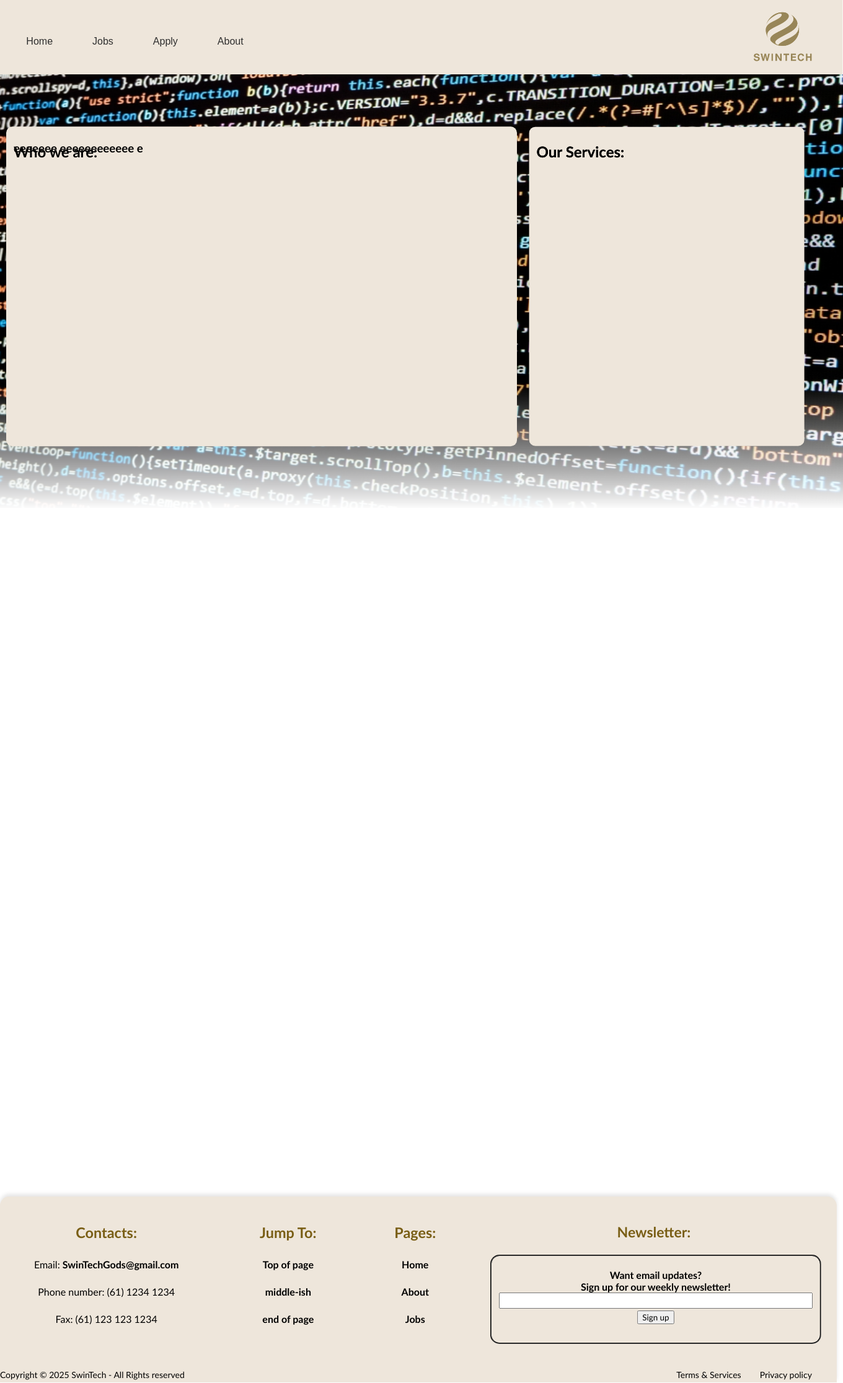
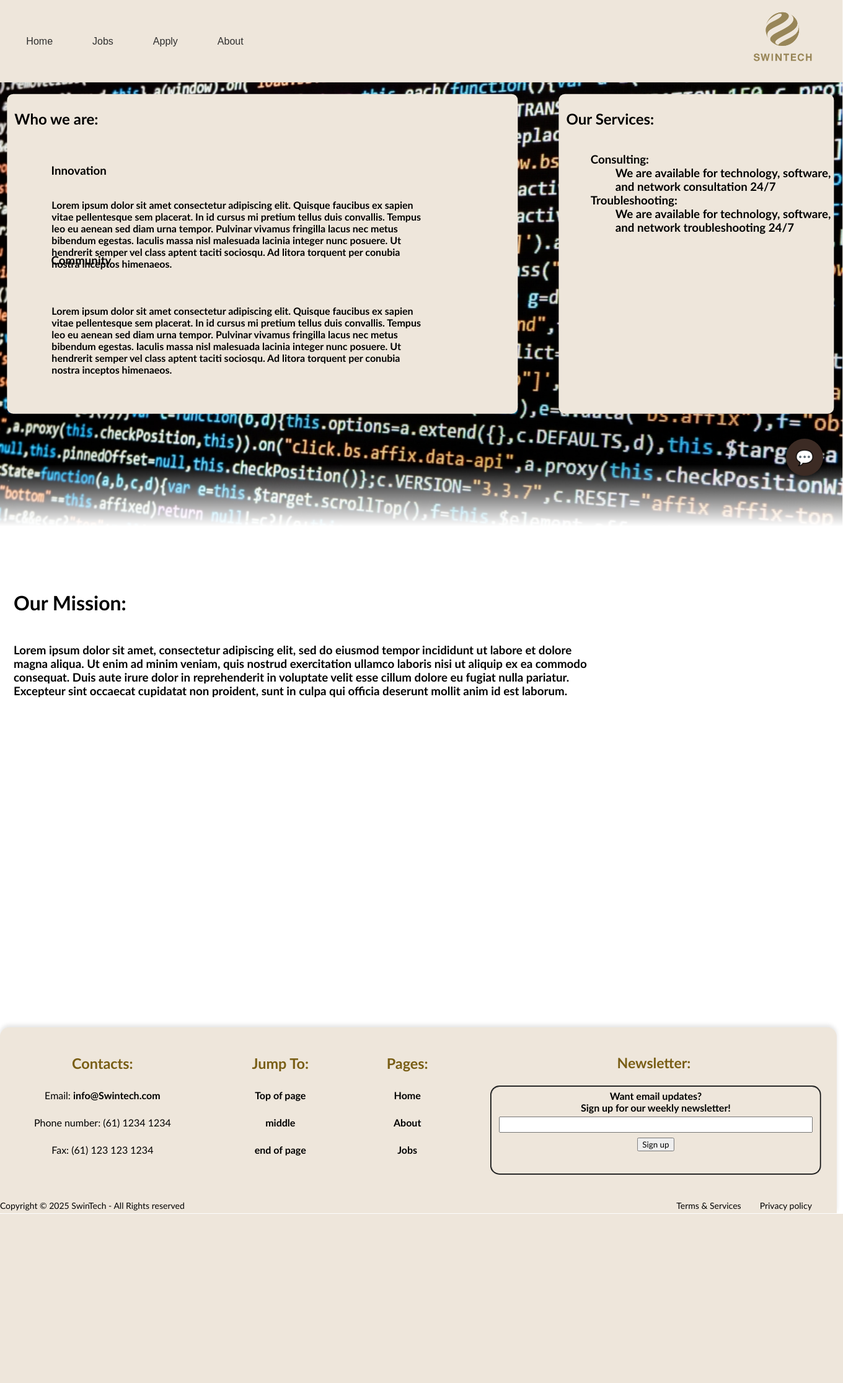
Before and after one commit to SwinTechCOS10026/project2, a PHP site: page /project1/index.html in a window 1360 px wide. Shown: the whole page at 62% size. After the commit the page ends 1959 px from the top, so only its background shows below. Run offline with PHP 8.4, Linux system fonts and the light colour scheme.

Commit message:
changed the way the company description section was formatted + made the background image use the relevant background css functions/commands, also added the help message interface made by des, fleshed out some of the physical text content as well

```diff
--- a/index.html
+++ /dev/null
@@ -1,92 +0,0 @@
-<!DOCTYPE html>
-<html lang="en">
-    <!-- head -->
-	<head>
-		<meta charset="utf-8">
-        <meta name="description" content="Introduction to basic HTML elements">
-		<meta name="keywords" content="HTML, Doctype, Head, Body, Meta, Paragraph, Headings, Strong, Emphasis, form">
-		<meta name="author: " content="Chea Roelink">
-		<meta name="viewport" content="width=device-width, initial-scale=1.0">
-		<title>Home </title>
-        <link rel="stylesheet" href="stylesheets/styles.css">
-    </head>
-
-    <!-- body -->
-    <body id="index-body">
-        <!-- header -->
-        <header class="job-header" id="main-content">
-
-            <nav class="job-nav-bar">
-              <a href="index.html"><button class="job-nav-btn">Home</button></a>
-              <a href="jobs.html"><button class="job-nav-btn">Jobs</button></a>
-              <a href="apply.html"><button class="job-nav-btn">Apply</button></a>
-              <a href="about.html"><button class="job-nav-btn">About</button></a>
-            </nav>
-            <div class="job-logo">
-              <img src="stylesheets/images/logo.png" alt="Company Logo">
-            </div>
-        </header>
-        <!-- main of body -->
-        <main>
-            <a id="background-image"><img src="stylesheets/images/programming.png" alt="Photo of a man programming" width=1400 height=700 title="Filesize 222kb "/></a>
-            <!-- <fieldset id="master-field-background"> -->
-            <fieldset class="company-description-fieldset-left">
-                <h2 id="company-description">
-                    Who we are:
-                </h2>
-                <h3 id="company-description">
-                    eeeeeee eeeeeeeeeeee e
-                </h3>
-            </fieldset>
-            <fieldset class="company-description-fieldset-right">
-                <h2 id="company-description">
-                    Our Services:
-                </h2>
-                <h2 id="company-description">
-                    Our Services:
-                </h2>
-            </fieldset>
-            <!-- </fieldset> -->
-        </main>
-        <!-- Footer -->
-        <footer id="footer">
-            <!-- lists and list items -->
-            <ul id="footer-ul-contacts">
-                <h3>Contacts:</h3>
-                <li>Email: <a id="footer-a-contacts" href="mailto:SwinTechGods@gmail.com">SwinTechGods@gmail.com</a></li>
-                <li>Phone number: (61) 1234 1234</li>
-                <li>Fax: (61) 123 123 1234 </li>
-            </ul>
-            <ul id="footer-ul-jump-tos">
-                <h3>Jump To:</h3>
-                <li><a href="index.html" id="footer-a-jump-tos">Top of page</a></li>
-                <li><a href="#background-image" id="footer-a-jump-tos">middle-ish</a></li>
-                <li><a href="#mission-statement" id="footer-a-jump-tos">end of page</a></li>
-            </ul>
-            <ul id="footer-ul-page-links">
-                <h3>Pages:</h3>
-                <li><a href="index.html" id="footer-a-page-links">Home</a></li>
-                <li><a href="about.html" id="footer-a-page-links">About</a></li>
-                <li><a href="jobs.html" id="footer-a-page-links">Jobs</a></li>
-            </ul>
-            <!-- newsletter entry -->
-            <form method="post"></form>
-                <h3 id="newsletter-title">Newsletter:</h3>
-                <fieldset id="newsletter-fieldset">
-                    <p>
-                        <label for="newsletter">
-                            <strong>
-                                Want email updates? <br> Sign up for our weekly newsletter! <br>
-                            </strong>
-                        </label>
-                        <textarea name= "newsletter" id="newsletter-textarea" placeholder="Enter your email"> </textarea>
-                        <input type= "submit" value="Sign up">
-                    </p>
-                </fieldset>
-            <!-- extra footer information -->
-            <p id="footer-copyright">Copyright © 2025 SwinTech - All Rights reserved</p>
-            <a target="_blank" href="extra-files-for-links/Placeholder Privacy Policy.pdf" id="footer-privacy">Privacy policy</a>
-            <a target="_blank" href="extra-files-for-links/Terms_and_Services_Agreement.pdf" id="footer-terms">Terms &amp; Services</a>
-        </footer>
-    </body>
-</html>
--- /dev/null
+++ b/project1/index.html
@@ -0,0 +1,142 @@
+<!DOCTYPE html>
+<html lang="en">
+    <!-- head -->
+	<head>
+		<meta charset="utf-8">
+        <meta name="description" content="Introduction to basic HTML elements">
+		<meta name="keywords" content="HTML, Doctype, Head, Body, Meta, Paragraph, Headings, Strong, Emphasis, form">
+		<meta name="author: " content="Chea Roelink">
+		<meta name="viewport" content="width=device-width, initial-scale=1.0">
+		<title>Home </title>
+        <link rel="stylesheet" href="/stylesheets/styles.css">
+    </head>
+
+    <!-- body -->
+    <body id="index-body">
+        <!-- header -->
+        <header class="job-header" id="main-content">
+
+            <nav class="job-nav-bar">
+              <a href="index.html"><button class="job-nav-btn">Home</button></a>
+              <a href="jobs.html"><button class="job-nav-btn">Jobs</button></a>
+              <a href="apply.html"><button class="job-nav-btn">Apply</button></a>
+              <a href="about.html"><button class="job-nav-btn">About</button></a>
+            </nav>
+            <div class="job-logo">
+              <a href="index.html"><img src="/stylesheets/images/logo.png" alt="Company Logo"></a>
+            </div>
+        </header>
+              <!--- feedback aside --->
+        <aside class="jobs-contact-aside" aria-label="Contact Us Sidebar">
+
+            <input type="checkbox" id="jobs-contact-toggle" class="jobs-contact-toggle" hidden>
+
+            <label for="jobs-contact-toggle" class="jobs-contact-btn" aria-label="Open Contact Form">
+            <span class="jobs-contact-icon">💬</span>
+            </label>
+
+            <!-- contact panel -->
+            <div class="jobs-contact-panel">
+            <!-- close button -->
+            <label for="jobs-contact-toggle" class="jobs-contact-close" aria-label="Close Contact Form">×</label>
+
+            <h3 class="jobs-contact-title">Contact Us</h3>
+            <p class="jobs-contact-note">
+                We value every voice. Whether you have questions, feedback, or just want to say hi — this is the place.
+                Our team reads every message, and we’ll get back to you as soon as we can.
+            </p>
+            <form class="jobs-contact-form">
+                <label for="jobs-contact-name">Name</label>
+                <input type="text" id="jobs-contact-name" name="jobs-contact-name" >
+
+                <label for="jobs-contact-phone">Phone</label>
+                <input type="email" id="jobs-contact-phone" name="jobs-contact-phone" >
+
+                <label for="jobs-contact-email">Email</label>
+                <input type="email" id="jobs-contact-email" name="jobs-contact-email" >
+
+                <label for="jobs-contact-message">Message</label>
+                <textarea id="jobs-contact-message" name="jobs-contact-message" rows="5" ></textarea>
+
+                <button type="submit" class="btn-gold" id="jobs-contact-form-submit">Send Message</button>
+            </form>
+            </div>
+        </aside>
+        <!-- main of body -->
+        <main>
+            <fieldset id="master-fieldset-background">
+                <fieldset class="company-description-fieldset-left">
+                    <h2 id="company-description-heading">
+                        Who we are:
+                    </h2>
+                    <h3 id="company-description-subheading-1">Innovation</h3>
+                    <h3 id="company-description-subheading-2">Community</h3>
+                    <h4 id="company-description-text-left">
+                        Lorem ipsum dolor sit amet consectetur adipiscing elit. Quisque faucibus ex sapien vitae pellentesque sem placerat. In id cursus mi pretium tellus duis convallis. Tempus leo eu aenean sed diam urna tempor. Pulvinar vivamus fringilla lacus nec metus bibendum egestas. Iaculis massa nisl malesuada lacinia integer nunc posuere. Ut hendrerit semper vel class aptent taciti sociosqu. Ad litora torquent per conubia nostra inceptos himenaeos. <br> <br> <br> <br>
+
+Lorem ipsum dolor sit amet consectetur adipiscing elit. Quisque faucibus ex sapien vitae pellentesque sem placerat. In id cursus mi pretium tellus duis convallis. Tempus leo eu aenean sed diam urna tempor. Pulvinar vivamus fringilla lacus nec metus bibendum egestas. Iaculis massa nisl malesuada lacinia integer nunc posuere. Ut hendrerit semper vel class aptent taciti sociosqu. Ad litora torquent per conubia nostra inceptos himenaeos.
+                    </h4>
+                </fieldset>
+                <fieldset class="company-description-fieldset-right">
+                    <h2 id="company-description-heading">
+                        Our Services:
+                    </h2>
+                    <h3 id="company-description-text-right">
+                        <dl>
+                            <dt>Consulting:</dt>
+                            <dd id="text-wrap"> We are available for technology, software, and network consultation 24/7</dd>
+                            <dt>Troubleshooting:</dt>
+                            <dd id="text-wrap"> We are available for technology, software, and network troubleshooting 24/7</dd>
+                        </dl>
+                    </h3>
+                </fieldset>
+            </fieldset>
+            <fieldset class="mission-statement-fieldset">
+                <h1 id="company-description-heading">
+                    Our Mission:
+                </h1>
+                <h3 class="mission-statement-text">
+                    Lorem ipsum dolor sit amet, consectetur adipiscing elit, sed do eiusmod tempor incididunt ut labore et dolore magna aliqua. Ut enim ad minim veniam, quis nostrud exercitation ullamco laboris nisi ut aliquip ex ea commodo consequat. Duis aute irure dolor in reprehenderit in voluptate velit esse cillum dolore eu fugiat nulla pariatur. Excepteur sint occaecat cupidatat non proident, sunt in culpa qui officia deserunt mollit anim id est laborum.
+                </h3>
+            </fieldset>
+        </main>
+        <!-- Footer -->
+        <footer id="footer">
+            <!-- lists and list items -->
+            <ul id="footer-ul-contacts">
+                <h3>Contacts:</h3>
+                <li>Email: <a id="footer-a-contacts" href="mailto:SwinTechGods@gmail.com">info@Swintech.com</a></li>
+                <li>Phone number: (61) 1234 1234</li>
+                <li>Fax: (61) 123 123 1234 </li>
+            </ul>
+            <ul id="footer-ul-jump-tos">
+                <h3>Jump To:</h3>
+                <li><a href="#index-body" id="footer-a-jump-tos">Top of page</a></li>
+                <li><a href="#master-fieldset-background" id="footer-a-jump-tos">middle</a></li>
+                <li><a href=".mission-statement-fieldset" id="footer-a-jump-tos">end of page</a></li>
+            </ul>
+            <ul id="footer-ul-page-links">
+                <h3>Pages:</h3>
+                <li><a href="index.html" id="footer-a-page-links">Home</a></li>
+                <li><a href="about.html" id="footer-a-page-links">About</a></li>
+                <li><a href="jobs.html" id="footer-a-page-links">Jobs</a></li>
+            </ul>
+            <!-- newsletter entry -->
+            <form method="post"></form>
+                <h3 id="newsletter-title">Newsletter:</h3>
+                <fieldset id="newsletter-fieldset">
+                    <label for="newsletter">
+                        <strong>
+                            Want email updates? <br> Sign up for our weekly newsletter! <br>
+                        </strong>
+                    </label>
+                    <textarea name= "newsletter" id="newsletter-textarea" placeholder="Enter your email"> </textarea>
+                    <input type= "submit" value="Sign up">
+                </fieldset>
+            <!-- extra footer information -->
+            <p id="footer-copyright">Copyright © 2025 SwinTech - All Rights reserved</p>
+            <a target="_blank" href="extra-files-for-links/Placeholder Privacy Policy.pdf" id="footer-privacy">Privacy policy</a>
+            <a target="_blank" href="extra-files-for-links/Terms_and_Services_Agreement.pdf" id="footer-terms">Terms &amp; Services</a>
+        </footer>
+    </body>
+</html>
--- a/stylesheets/styles.css
+++ b/stylesheets/styles.css
@@ -215,25 +215,32 @@ description: index - styles for homepage/head of every page
   width: 500px;
   height: 20px;
   resize: none;
+  margin-top: 1%;
+  margin-bottom: 1%;
 }
 /*#region ====================> main <============ */
+/* company description */
 #index-body{
   background-color: white;
 }
-#background-image{
-    float: right;
-    margin-top: -21px;
-    justify-content: center;
-    transform: translateX(0.6%);
-    mask-image: linear-gradient(to bottom, black calc(100% - 200px), transparent 100%);
+#master-fieldset-background{
+  border: 1px solid #eee6db;
+  background-image: url('/stylesheets/images/programming.png');
+  background-repeat: no-repeat;
+  background-size: cover;
+  width: 99.57%;
+  height: 700px;
+  transform: translate(-1%, -1.3%);
+  mask-image: linear-gradient(to bottom, black calc(100% - 100px), transparent 100%);
 }
 .company-description-fieldset-left{
+  margin-top: 1%;
   background-color: #eee6db;
   border: 0px solid #eee6db;
+  float: left;
   width: 800px;
   height: 500px;
   background-blend-mode: normal;
-    transform: translate(0%, -120%);
   border-radius: 10px;
 	animation-name: fadeInOpacity;
 	animation-iteration-count: 1;
@@ -241,12 +248,13 @@ description: index - styles for homepage/head of every page
 	animation-duration: 2s;
 }
 .company-description-fieldset-right{
+  margin-top: 1%;
   background-color: #eee6db;
   border: 0px solid #eee6db;
+  float: right;
   width: 420px;
   height: 500px;
   background-blend-mode: normal;
-    transform: translate(190%, -220%);
   border-radius: 10px;
 	animation-name: fadeInOpacity;
 	animation-iteration-count: 1;
@@ -266,17 +274,72 @@ description: index - styles for homepage/head of every page
         border-color: #eee6db;
 	}
 }
-#company-description{
-    text-align: left;
+#company-description-heading{
+  text-align: left, start;
   display: inline-block;
   position: absolute;
   word-wrap: normal;
   color: rgb(0, 0, 0, 1);
-    grid-row: 1px;
   animation-name: fadeInOpacityText;
 	animation-iteration-count: 1;
 	animation-timing-function: ease-in;
 	animation-duration: 2.7s;
+}
+#company-description-text-left{
+  transform: translate(10%, 50%);
+  text-align: left, end;
+  display: inline-block;
+  position: absolute;
+  word-wrap: normal;
+  width: 600px;
+  color: rgb(0, 0, 0, 1);
+  animation-name: fadeInOpacityText;
+	animation-iteration-count: 1;
+	animation-timing-function: ease-in;
+	animation-duration: 2.7s;
+}
+#company-description-subheading-1{
+  transform: translate(10%, 400%);
+  text-align: left, end;
+  display: inline-block;
+  position: absolute;
+  word-wrap: normal;
+  width: 37rem;
+  color: rgb(0, 0, 0, 1);
+  animation-name: fadeInOpacityText;
+	animation-iteration-count: 1;
+	animation-timing-function: ease-in;
+	animation-duration: 2.7s;
+}
+#company-description-subheading-2{
+  transform: translate(10%, 1060%);
+  text-align: left, end;
+  display: inline-block;
+  position: absolute;
+  word-wrap: normal;
+  width: 37rem;
+  color: rgb(0, 0, 0, 1);
+  animation-name: fadeInOpacityText;
+	animation-iteration-count: 1;
+	animation-timing-function: ease-in;
+	animation-duration: 2.7s;
+}
+
+#company-description-text-right{
+  transform: translate(10%, 30%);
+  text-align: left, end;
+  display: inline-block;
+  position: absolute;
+  word-wrap:break-word;
+  color: rgb(0, 0, 0, 1);
+  animation-name: fadeInOpacityText;
+	animation-iteration-count: 1;
+	animation-timing-function: ease-in;
+	animation-duration: 2.7s;
+}
+#text-wrap{
+  word-wrap:break-word;
+  width: 22rem;
 }
 @keyframes fadeInOpacityText {
 	0% {
@@ -287,3 +350,165 @@ description: index - styles for homepage/head of every page
         color: rgb(0, 0, 0, 1);
 	}
 }
+/* mission statement */
+.mission-statement-fieldset{
+  margin-top: 5%;
+  border: 0px solid #eee6db;
+  width: 35em;
+  height: 40rem;
+  background-blend-mode: normal;
+  border-radius: 10px;
+}
+.mission-statement-text{
+  transform: translate(0%, 100%);
+  text-align: left, end;
+  display: inline-block;
+  position: absolute;
+  word-wrap: normal;
+  width: 50em;
+  color: rgb(0, 0, 0, 1);
+  animation-name: fadeInOpacityText;
+	animation-iteration-count: 1;
+	animation-timing-function: ease-in;
+	animation-duration: 2.7s;
+}
+.goal-statement-fieldset{
+  margin-top: 5%;
+  border: 0px solid #eee6db;
+  width: 305em;
+  height: 40rem;
+  background-blend-mode: normal;
+  border-radius: 10px;
+}
+.goal-statement-text{
+  transform: translate(0%, 100%);
+  text-align: left, end;
+  display: inline-block;
+  position: absolute;
+  word-wrap: normal;
+  width: 50em;
+  color: rgb(0, 0, 0, 1);
+  animation-name: fadeInOpacityText;
+	animation-iteration-count: 1;
+	animation-timing-function: ease-in;
+	animation-duration: 2.7s;
+}
+
+/* #region ===========> contact-panel <============ */
+
+.jobs-contact-aside {
+  position: fixed;
+  bottom: 2rem;
+  right: 2rem;
+  z-index: 1000;
+}
+
+/* contact button */
+.jobs-contact-btn {
+  width: 60px;
+  height: 60px;
+  background-color: #3c2b24;
+  border-radius: 50%;
+  display: flex;
+  align-items: center;
+  justify-content: center;
+  box-shadow: 0 4px 6px rgba(0, 0, 0, 0.3);
+  cursor: pointer;
+}
+
+.jobs-contact-icon {
+  font-size: 1.5rem;
+  color: white;
+}
+
+/* contact panel  */
+.jobs-contact-panel {
+  display: none;
+  position: fixed;
+  top: 0;
+  right: 0;
+  width: 25vw;
+  height: 100%;
+  padding: 2rem;
+  background-color: #e1d7c6;
+  box-shadow: -4px 0 15px rgba(0, 0, 0, 0.3);
+  z-index: 1001;
+  flex-direction: column;
+  gap: 1rem;
+  overflow-y: auto;
+}
+
+.jobs-contact-toggle:checked ~ .jobs-contact-panel {
+  display: flex;
+}
+
+.jobs-contact-close {
+  position: absolute;
+  top: 1rem;
+  right: 1.2rem;
+  font-size: 1.5rem;
+  cursor: pointer;
+  color: #3c2b24;
+  font-size: 5rem;
+}
+
+.jobs-contact-form {
+  display: flex;
+  flex-direction: column;
+  gap: 1rem;
+}
+
+.jobs-contact-form input,
+.jobs-contact-form textarea {
+  width: 100%;
+  padding: 0.5rem;
+  font-family: "Onest", sans-serif;
+  font-size: 1rem;
+  background-color: #f6f1ea;
+  border: 1px solid #c5b9a5;
+  border-radius: 6px;
+}
+
+.jobs-contact-form input:focus,
+.jobs-contact-form textarea:focus {
+  background-color: #fefefe;
+}
+
+.jobs-contact-title {
+  font-size: 1.2rem;
+  margin-bottom: 1rem;
+  color: #3c2b24;
+}
+
+@media (max-width: 700px) {
+  .jobs-contact-panel {
+    width: 50%;
+  }
+}
+
+@media (max-height: 700px) {
+  .jobs-contact-panel {
+    max-height: 90vh;
+    padding-bottom: 2rem;
+  }
+}
+
+
+.jobs-contact-note {
+  margin-top: 1.5rem;
+  font-size: 0.9rem;
+  color: #3c2b24;
+  line-height: 1.5;
+  font-family: "Onest", sans-serif;
+}
+
+#jobs-contact-form-submit{
+  margin-top: 1.5rem;
+}
+
+#jobs-contact-form-submit:hover {
+  transform: scale(1);
+}
+
+
+/* #endregion */
```
Lines whose indentation alone changed are shown as unchanged.
